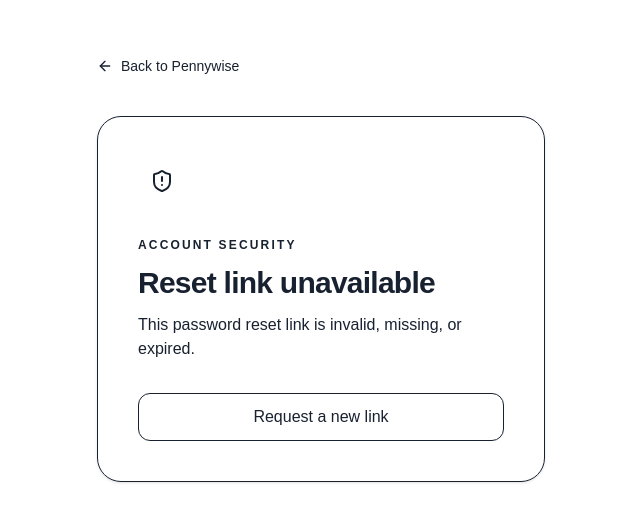
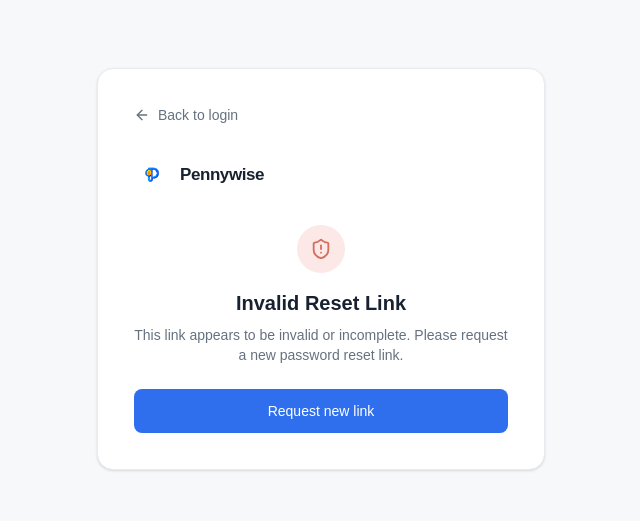
Before and after one commit to samson08sis/pennywise, a Next.js app: page /reset-password in a window 1280 px wide. Shown: the part 131-652 px from the top of the page, without its empty margins (319-959 px from the left). Built offline with nearby package versions, Linux system fonts and the light colour scheme; no server answers.

Commit message:
modularize and clean reset password page

```diff
--- a/src/app/(auth)/reset-password/page.tsx
+++ b/src/app/(auth)/reset-password/page.tsx
@@ -1,174 +1,163 @@
 "use client";
 
-import { useState, FormEvent } from "react";
-import Link from "next/link";
-import { useSearchParams } from "next/navigation";
-import {
-  ArrowLeft,
-  CheckCircle2,
-  KeyRound,
-  ShieldAlert,
-  Loader2,
-} from "lucide-react";
-import api from "@/services/api";
+import { useState, FormEvent, Suspense } from "react";
+import { useRouter, useSearchParams } from "next/navigation";
+import { Check, Loader2, ArrowLeft, ShieldAlert } from "lucide-react";
+import Brand from "@/components/Brand";
+import { resetPassword } from "@/services/authService";
+import { validateResetPassword } from "@/lib/validation";
 
-export default function ResetPasswordPage() {
+function ResetPasswordForm() {
+  const router = useRouter();
   const searchParams = useSearchParams();
-  const token = searchParams.get("token")?.trim() ?? null;
+  const token = searchParams.get("token");
 
-  const [status, setStatus] = useState<"ready" | "invalid" | "success">(
-    token ? "ready" : "invalid"
-  );
+  const [password, setPassword] = useState("");
+  const [confirmPassword, setConfirmPassword] = useState("");
+  const [loading, setLoading] = useState(false);
+  const [success, setSuccess] = useState(false);
+  const [error, setError] = useState("");
 
-  const [newPassword, setNewPassword] = useState("");
-  const [confirmation, setConfirmation] = useState("");
-  const [error, setError] = useState("");
-  const [isSubmitting, setIsSubmitting] = useState(false);
-
-  async function handleSubmit(event: FormEvent<HTMLFormElement>) {
+  async function submit(event: FormEvent<HTMLFormElement>) {
     event.preventDefault();
     setError("");
 
-    if (newPassword.length < 8) return setError("Use at least 8 characters.");
-    if (newPassword !== confirmation)
-      return setError("Passwords do not match.");
-    if (!token) {
-      setStatus("invalid");
-      return setError("This reset link is missing a valid token.");
-    }
-
-    setIsSubmitting(true);
+    const validationError = validateResetPassword({
+      token,
+      password,
+      confirmPassword,
+    });
+    if (validationError) return setError(validationError);
 
     try {
-      await api.post("/user/reset-password", { token, newPassword });
-      setStatus("success");
+      setLoading(true);
+      await resetPassword(token!, password);
+      setSuccess(true);
     } catch (err: any) {
-      const serverMessage =
-        err.response?.data?.message || err.response?.data?.error;
-
-      if (err.response?.status === 400 || err.response?.status === 404) {
-        setStatus("invalid");
-      } else {
-        setError(serverMessage || "We could not update your password.");
-      }
+      setError(err.message);
     } finally {
-      setIsSubmitting(false);
+      setLoading(false);
     }
   }
 
+  if (!token) {
     return (
-    <main className="min-h-screen px-6 py-10 text-[#18212f]">
-      <div className="mx-auto flex min-h-[calc(100vh-5rem)] max-w-md flex-col justify-center">
-        <Link
-          href="/"
-          className="mb-10 inline-flex items-center gap-2 text-sm text-muted-foreground hover:text-foreground">
-          <ArrowLeft className="size-4" /> Back to Pennywise
-        </Link>
+      <div className="mt-8 text-center">
+        <div className="mx-auto flex h-12 w-12 items-center justify-center rounded-full bg-[#fde8e8] text-[#d26f5d]">
+          <ShieldAlert size={22} />
+        </div>
+        <h1 className="mt-4 text-xl font-semibold">Invalid Reset Link</h1>
+        <p className="mt-2 text-sm text-[#667180]">
+          This link appears to be invalid or incomplete. Please request a new
+          password reset link.
+        </p>
+        <button
+          type="button"
+          onClick={() => router.replace("/forgot-password")}
+          className="mt-6 h-11 w-full rounded-lg bg-[#2f6fed] text-sm font-medium text-white transition-colors hover:bg-[#245ed1]">
+          Request new link
+        </button>
+      </div>
+    );
+  }
 
-        <section className="rounded-3xl border border-border bg-card p-8 shadow-sm sm:p-10">
-          <div className="mb-8 flex size-12 items-center justify-center rounded-2xl bg-primary/10 text-primary">
-            {status === "invalid" ? (
-              <ShieldAlert className="size-6 text-destructive" />
-            ) : status === "success" ? (
-              <CheckCircle2 className="size-6 text-primary" />
-            ) : (
-              <KeyRound className="size-6" />
-            )}
+  if (success) {
+    return (
+      <div className="mt-8">
+        <div className="flex h-12 w-12 items-center justify-center rounded-full bg-[#e6f5ef] text-[#329679]">
+          <Check size={22} />
         </div>
+        <h1 className="mt-5 text-2xl font-semibold">Password updated</h1>
+        <p className="mt-2 text-sm leading-6 text-[#667180]">
+          Your password has been successfully reset. You can now log in with
+          your new credentials.
+        </p>
+        <button
+          type="button"
+          onClick={() => router.replace("/login")}
+          className="mt-7 h-11 w-full rounded-lg bg-[#2f6fed] text-sm font-medium text-white transition-colors hover:bg-[#245ed1]">
+          Log in now
+        </button>
+      </div>
+    );
+  }
 
-          <p className="mb-3 text-xs font-semibold uppercase tracking-[0.18em] text-primary">
-            Account security
+  return (
+    <form onSubmit={submit} className="mt-8">
+      <h1 className="text-2xl font-semibold">Set new password</h1>
+      <p className="mt-2 text-sm leading-6 text-[#89929f]">
+        Please enter a new password for your account.
       </p>
 
-          <h1 className="text-3xl font-semibold tracking-tight">
-            {status === "success"
-              ? "Password updated"
-              : status === "invalid"
-              ? "Reset link unavailable"
-              : "Reset your password"}
-          </h1>
+      <div className="mt-6 flex flex-col gap-4">
+        <label className="text-sm font-medium">
+          New password
+          <input
+            type="password"
+            value={password}
+            onChange={(e) => setPassword(e.target.value)}
+            disabled={loading}
+            className="mt-2 h-11 w-full rounded-lg border border-[#e5e9ee] px-3 outline-none transition-all focus:border-[#2f6fed] focus:ring-2 focus:ring-[#2f6fed]/10 disabled:opacity-60"
+            placeholder="••••••••"
+          />
+        </label>
 
-          <p className="mt-3 leading-6 text-muted-foreground">
-            {status === "success"
-              ? "Your password has been changed. You can now sign in with your new credentials."
-              : status === "invalid"
-              ? "This password reset link is invalid, missing, or expired."
-              : "Enter your new password below."}
-          </p>
-
-          {status === "ready" && (
-            <form onSubmit={handleSubmit} className="mt-8 space-y-5">
-              <div>
-                <label
-                  htmlFor="password"
-                  className="mb-2 block text-sm font-medium">
-                  New password
+        <label className="text-sm font-medium">
+          Confirm new password
+          <input
+            type="password"
+            value={confirmPassword}
+            onChange={(e) => setConfirmPassword(e.target.value)}
+            disabled={loading}
+            className="mt-2 h-11 w-full rounded-lg border border-[#e5e9ee] px-3 outline-none transition-all focus:border-[#2f6fed] focus:ring-2 focus:ring-[#2f6fed]/10 disabled:opacity-60"
+            placeholder="••••••••"
+          />
         </label>
-                <input
-                  id="password"
-                  type="password"
-                  autoComplete="new-password"
-                  value={newPassword}
-                  onChange={(e) => setNewPassword(e.target.value)}
-                  className="h-12 w-full rounded-xl border border-input bg-background px-4 outline-none focus:ring-2 focus:ring-primary/30"
-                />
-              </div>
-
-              <div>
-                <label
-                  htmlFor="confirmation"
-                  className="mb-2 block text-sm font-medium">
-                  Confirm new password
-                </label>
-                <input
-                  id="confirmation"
-                  type="password"
-                  autoComplete="new-password"
-                  value={confirmation}
-                  onChange={(e) => setConfirmation(e.target.value)}
-                  className="h-12 w-full rounded-xl border border-input bg-background px-4 outline-none focus:ring-2 focus:ring-primary/30"
-                />
       </div>
 
       {error && (
-                <p
-                  role="alert"
-                  className="text-sm font-medium text-destructive">
-                  {error}
-                </p>
+        <p className="mt-3 text-sm font-medium text-[#d26f5d]">{error}</p>
       )}
 
       <button
         type="submit"
-                disabled={isSubmitting}
-                className="inline-flex h-12 w-full items-center justify-center rounded-xl bg-primary px-5 font-medium text-primary-foreground transition hover:opacity-90 disabled:opacity-50">
-                {isSubmitting ? (
+        disabled={loading}
+        className="mt-6 flex h-11 w-full items-center justify-center rounded-lg bg-[#2f6fed] text-sm font-medium text-white transition-colors hover:bg-[#245ed1] disabled:opacity-50">
+        {loading ? (
           <span className="inline-flex items-center gap-2">
-                    <Loader2 className="size-4 animate-spin" /> Updating…
+            <Loader2 className="size-4 animate-spin" /> Updating...
           </span>
         ) : (
-                  "Set new password"
+          "Reset password"
         )}
       </button>
     </form>
-          )}
+  );
+}
 
-          {status === "success" && (
-            <Link
-              href="/login"
-              className="mt-8 inline-flex h-12 w-full items-center justify-center rounded-xl bg-primary px-5 font-medium text-primary-foreground">
-              Return to sign in
-            </Link>
-          )}
+export default function ResetPasswordPage() {
+  const router = useRouter();
 
-          {status === "invalid" && (
-            <Link
-              href="/"
-              className="mt-8 inline-flex h-12 w-full items-center justify-center rounded-xl border border-border px-5 font-medium hover:bg-muted">
-              Request a new link
-            </Link>
-          )}
-        </section>
+  return (
+    <main className="flex min-h-screen items-center justify-center bg-[#f7f8fa] p-5 text-[#18212f]">
+      <div className="w-full max-w-md rounded-2xl border border-[#e8ebef] bg-white p-7 shadow-sm sm:p-9">
+        <button
+          type="button"
+          onClick={() => router.replace("/login")}
+          className="mb-8 inline-flex items-center gap-2 text-sm text-[#667180] transition-colors hover:text-[#2f6fed]">
+          <ArrowLeft size={16} /> Back to login
+        </button>
+
+        <Brand />
+
+        <Suspense
+          fallback={
+            <div className="mt-8 text-center text-sm text-[#89929f]">
+              Loading form...
+            </div>
+          }>
+          <ResetPasswordForm />
+        </Suspense>
       </div>
     </main>
   );
--- /dev/null
+++ b/src/lib/validation.ts
@@ -0,0 +1,29 @@
+export type ForgotPasswordFields = {
+  email: string;
+};
+
+export type ResetPasswordFields = {
+  token: string | null;
+  password: string;
+  confirmPassword: string;
+};
+
+export function validateForgotPassword({
+  email,
+}: ForgotPasswordFields): string | null {
+  if (!email.trim()) return "Email address is required.";
+  if (!email.includes("@")) return "Please enter a valid email address.";
+  return null;
+}
+
+export function validateResetPassword({
+  token,
+  password,
+  confirmPassword,
+}: ResetPasswordFields): string | null {
+  if (!token) return "Invalid or missing password reset token.";
+  if (!password) return "Password is required.";
+  if (password.length < 6) return "Password must be at least 6 characters.";
+  if (password !== confirmPassword) return "Passwords do not match.";
+  return null;
+}
--- /dev/null
+++ b/src/services/authService.ts
@@ -0,0 +1,13 @@
+import api from "./api";
+import { extractErrorMessage } from "@/context/AuthContext";
+
+export const resetPassword = async (
+  token: string,
+  password: string
+): Promise<void> => {
+  try {
+    await api.post("/user/reset-password", { token, password });
+  } catch (error) {
+    throw new Error(extractErrorMessage(error));
+  }
+};
```
Lines whose indentation alone changed are shown as unchanged.
